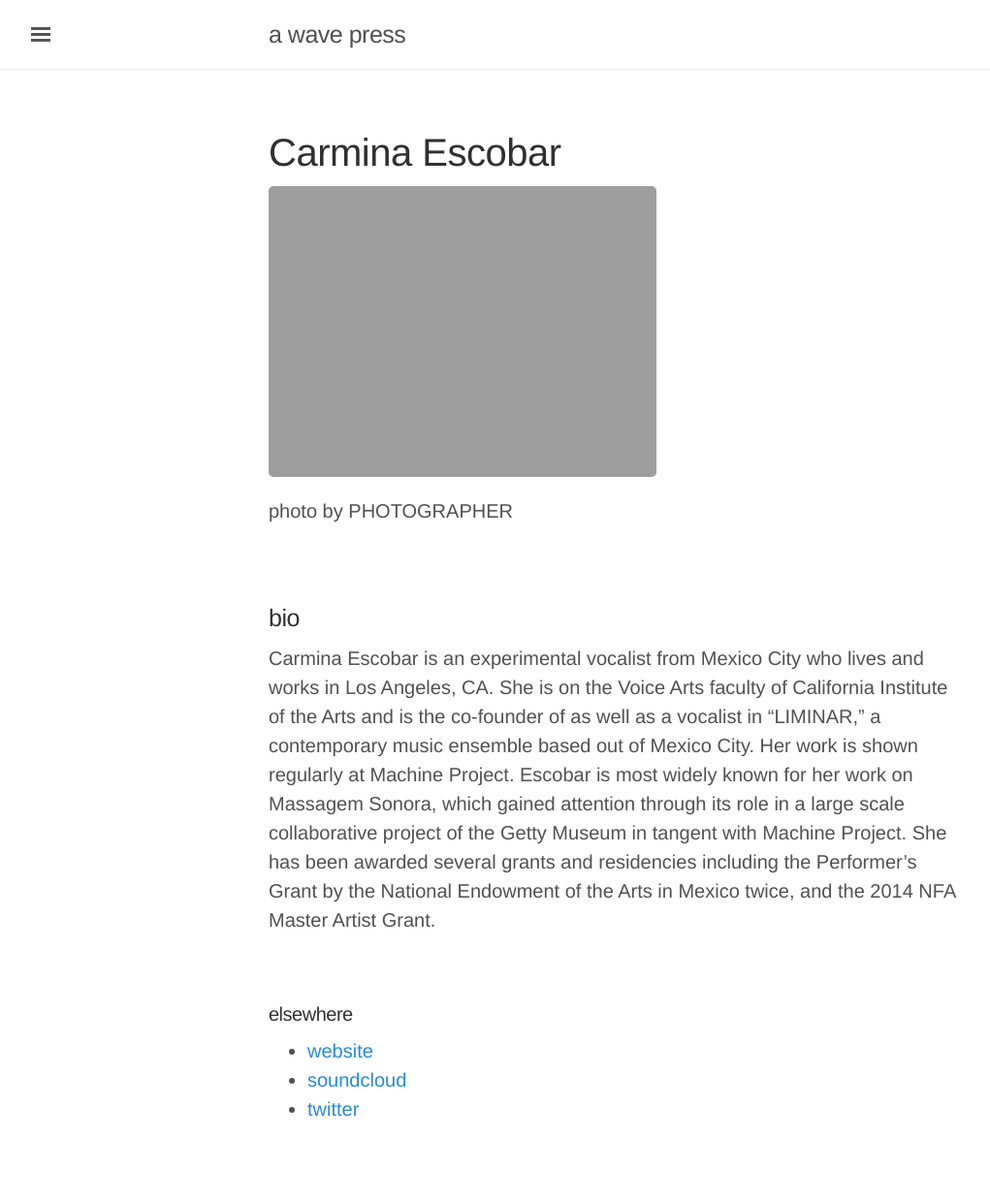
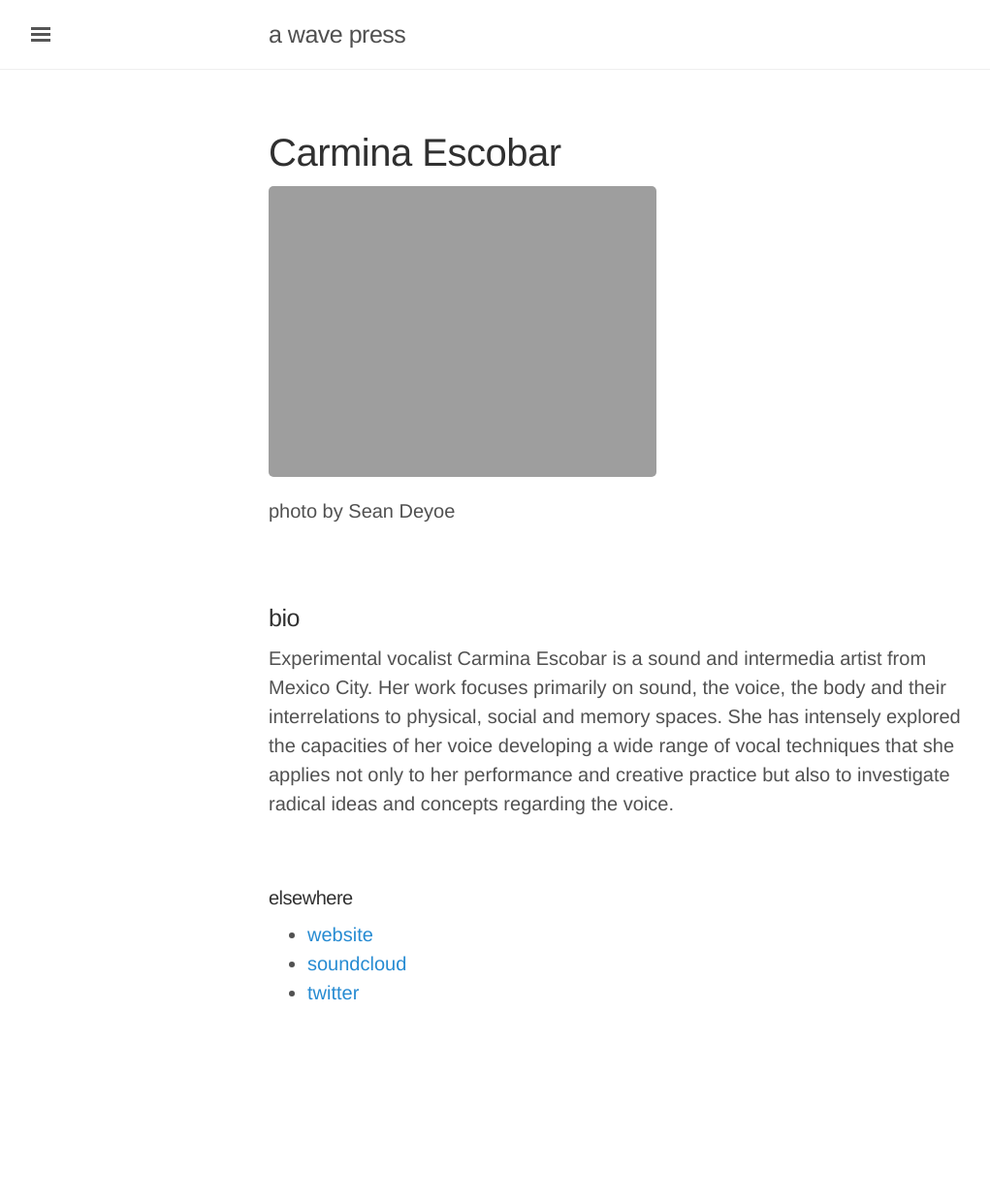
Before and after one commit to caseyanderson/awavepress.com, a Jekyll site: the page built from _posts/artists/2016-07-01-ce.md, in a window 1280 px wide. Shown: the whole page at 97% size, without its empty margins (3-1024 px from the left). Built offline with Jekyll 4.4.1, drawn with Linux system fonts in a browser that asks for light colours; after the commit the page ends 1119 px from its top, so only the background shows below that.

Commit message:
here is the carmina escobar page

```diff
--- a/_posts/artists/2016-07-01-ce.md
+++ b/_posts/artists/2016-07-01-ce.md
@@ -6,15 +6,15 @@ tags: artists
 excerpt: ''
 ---
 
-![]({{site.url}}/assets/)
+![]({{site.url}}/assets/escobar_for_webv2)
 
-photo by PHOTOGRAPHER
+photo by Sean Deyoe
 
 <br/>
 
 
 ### bio
-Carmina Escobar is an experimental vocalist from Mexico City who lives and works in Los Angeles, CA. She is on the Voice Arts faculty of California Institute of the Arts and is the co-founder of as well as a vocalist in "LIMINAR," a contemporary music ensemble based out of Mexico City. Her work is shown regularly at Machine Project. Escobar is most widely known for her work on Massagem Sonora, which gained attention through its role in a large scale collaborative project of the Getty Museum in tangent with Machine Project. She has been awarded several grants and residencies including the Performer's Grant by the National Endowment of the Arts in Mexico twice, and the 2014 NFA Master Artist Grant.
+Experimental vocalist Carmina Escobar is a sound and intermedia artist from Mexico City. Her work focuses primarily on sound, the voice, the body and their interrelations to physical, social and memory spaces. She has intensely explored the capacities of her voice developing a wide range of vocal techniques that she applies not only to her performance and creative practice but also to investigate radical ideas and concepts regarding the voice.
 
 <br/>
 
```
Also changed, not shown: assets/escobar_for_webv2.jpg (added).
